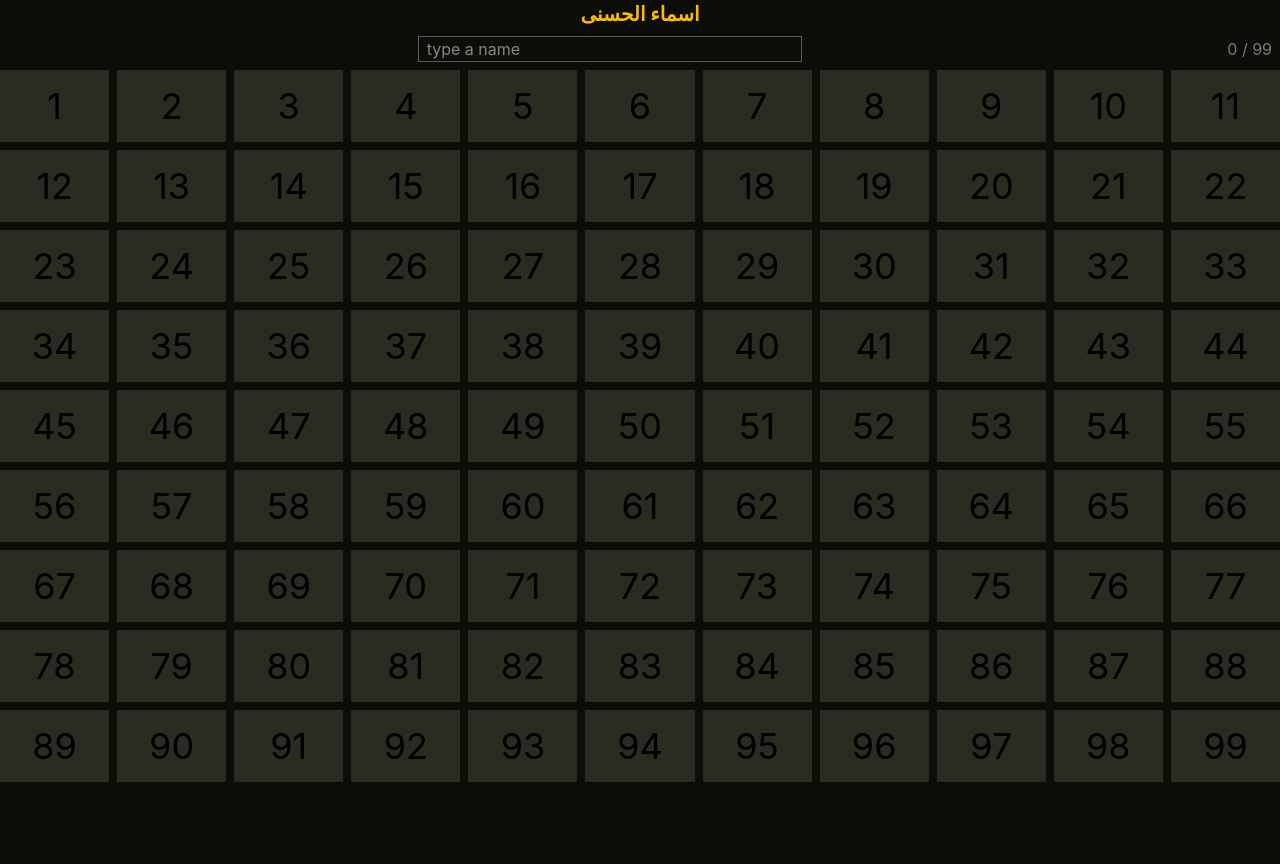
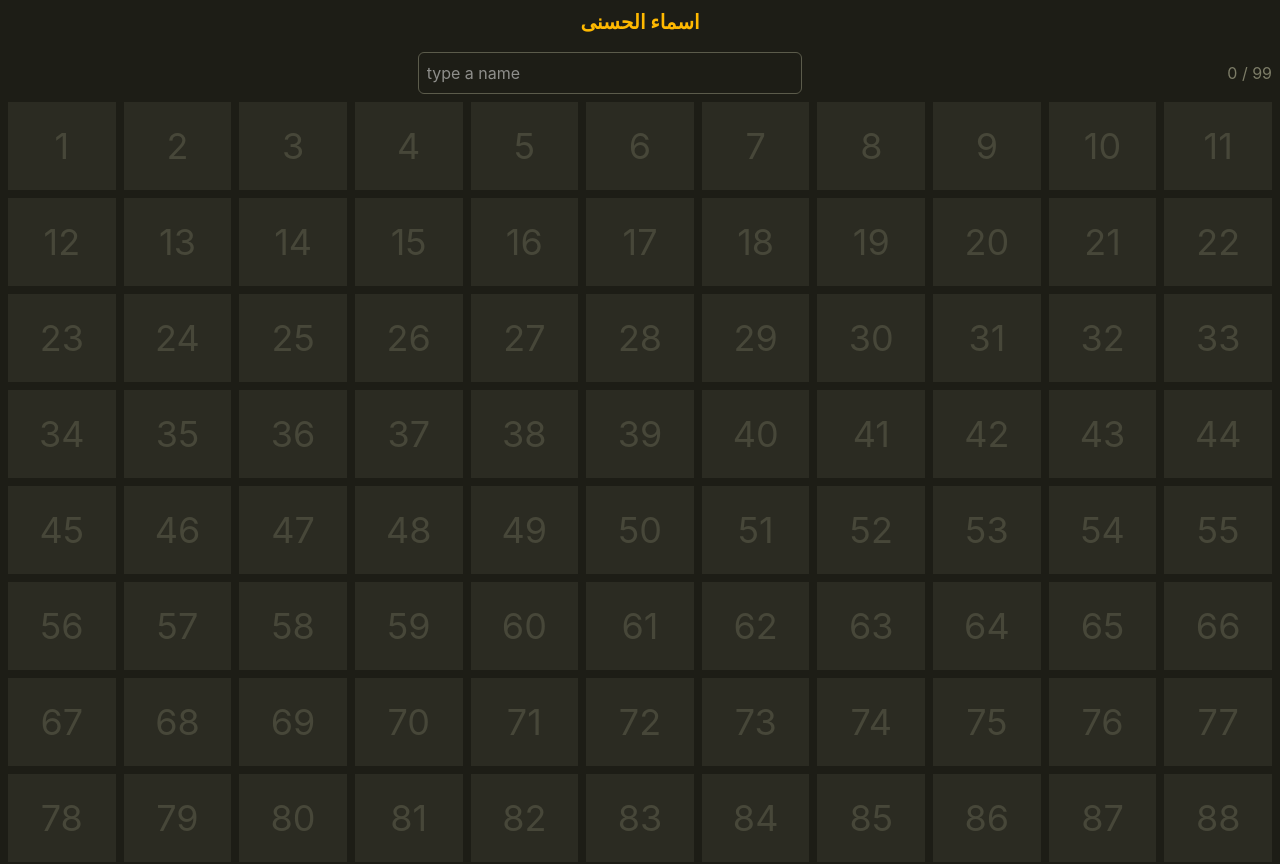
Before and after one commit to merajcodes/99-names-vue, a Vue app: page / in a window 1280 px wide. Shown: the top 864 px of the page. Before the commit the page ends 800 px from the top, so only its background shows below. Built offline with nearby package versions, Linux system fonts and the light colour scheme.

Commit message:
slash to focus

```diff
--- a/index.html
+++ b/index.html
@@ -5,9 +5,9 @@
     <link rel="icon" href="/favicon.ico">
     <meta name="viewport" content="width=device-width, initial-scale=1.0">
     <link href="/src/style.css" rel="stylesheet">
-    <title>Vite App</title>
+    <title>99 names</title>
   </head>
-  <body class="bg-olive-950">
+  <body class="bg-olive-900">
     <div id="app"></div>
     <script type="module" src="/src/main.js"></script>
   </body>
--- a/src/App.vue
+++ b/src/App.vue
@@ -1,5 +1,5 @@
 <template>
-  <h1 class="text-xl font-bold text-center text-amber-400">
+  <h1 class="text-xl font-bold text-center text-amber-400 my-2">
     اسماء الحسنی
   </h1>
   <div class="flex justify-center items-center">
@@ -7,12 +7,13 @@
       v-model="guess"
       placeholder="type a name"
       @input="checkGuess"
+      ref="guessInput"
       type="text"
       name=""
-      class="border border-olive-600 text-white my-2 mx-auto w-96 px-2">
+      class="border border-olive-600 text-white my-2 mx-auto w-96 p-2 rounded-md focus:outline-none">
       <p class="text-olive-500 mx-2">{{ matchedCount }} / 99</p>
   </div>
-  <div class="grid grid-cols-11 gap-2">
+  <div class="grid grid-cols-11 gap-2 px-2">
     <Card
         v-for="item in names"
         :key="item.id"
@@ -72,7 +73,20 @@ export default {
       if (foundMatch) {
         this.guess = ''
       }
+    },
+    handleKeydown(e) {
+      // "/" key (Shift+/ also triggers same key)
+      if (e.key === '/') {
+        e.preventDefault() // prevents typing "/" in other places
+        this.$refs.guessInput.focus()
+      }
     }
-  }
+  },
+  mounted() {
+    window.addEventListener('keydown', this.handleKeydown)
+  },
+  beforeUnmount() {
+    window.removeEventListener('keydown', this.handleKeydown)
+  },
 }
 </script>
--- a/src/components/Card.vue
+++ b/src/components/Card.vue
@@ -1,6 +1,6 @@
 <template>
-  <div class="bg-olive-800">
-  	<div v-if="!item.matched" class="text-4xl text-center my-4">{{ item.id }}</div>
+  <div class="bg-olive-800 py-2">
+  	<div v-if="!item.matched" class="text-4xl text-center my-4 text-olive-700">{{ item.id }}</div>
   	<transition	name="reveal">
   		<div v-if="item.matched" class="mt-2">
 		    <h2 class="text-xl text-center text-amber-400">{{ item.arabic_name }}</h2>
```
